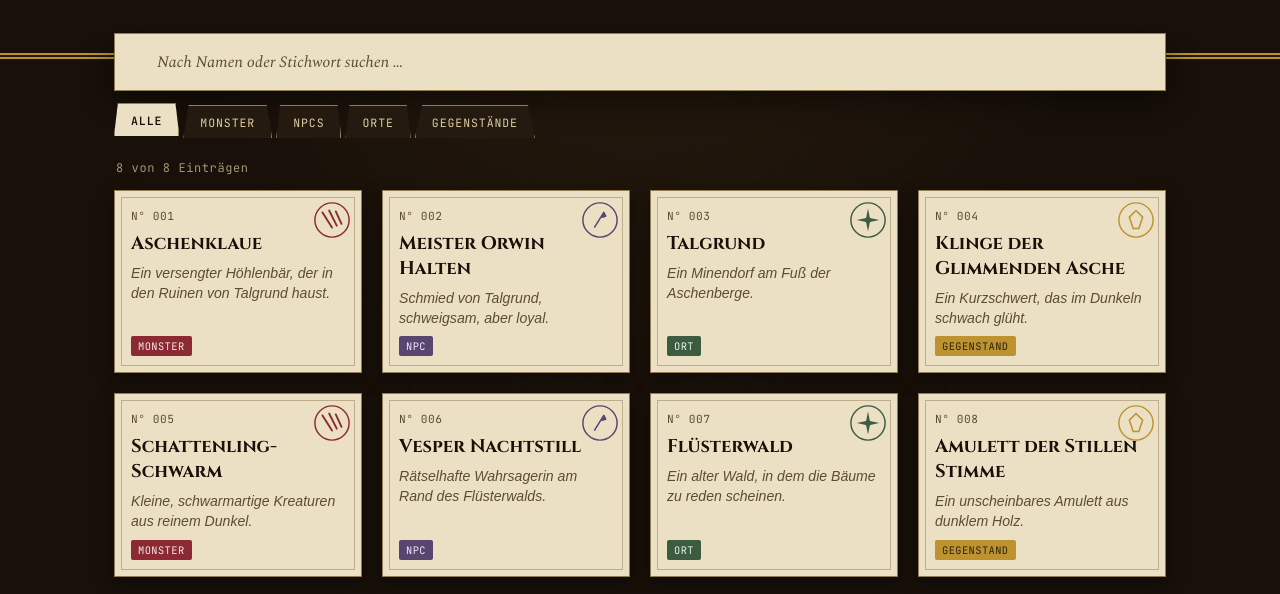
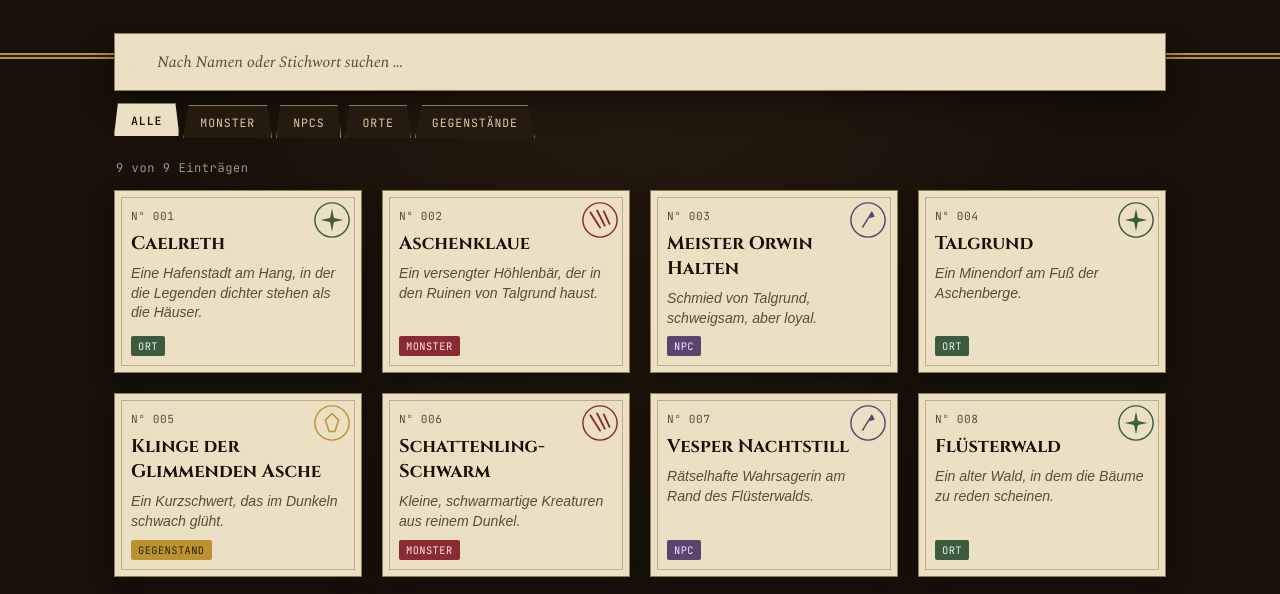
Before and after one commit to N0rthDragon/DND-Kompendium, a plain HTML site: page index.html in a window 1280 px wide. Shown: the part 204-798 px from the top of the page. Drawn offline with nearby package versions, Linux system fonts and the light colour scheme.

Commit message:
Add new entry for Caelreth with detailed description

```diff
--- a/index.html
+++ b/index.html
@@ -324,6 +324,22 @@ const CAMPAIGN_NAME = "Kompendium der Kampagne"; // <- eigenen Kampagnennamen ei
 document.getElementById('campaignTitle').textContent = CAMPAIGN_NAME;
 
 const ENTRIES = [
+   {
+    category:"ort",
+    name:"Caelreth",
+    tagline:"Eine Hafenstadt am Hang, in der die Legenden dichter stehen als die Häuser.",
+    region:"Abgelegene Insel", bekannt_fuer:"Fischfang, Bootsbau, Handel",
+    desc:[
+      "Caelreth ist eine kleine Hafenstadt auf einer abgelegenen Insel. Der Platz ist begrenzt, deshalb wächst die Stadt dicht am Hang des Gebirges entlang. Die Häuser stehen eng, viele auf Steinfundamenten direkt über dem Wasser.",
+      "Die Bewohner leben hauptsächlich vom Fischfang, vom Bootsbau und vom Handel mit vorbeiziehenden Schiffen. Wer hier aufwächst, kann segeln, bevor er richtig schreiben kann.",
+      "Trotz ihrer Größe wirkt die Stadt älter, als sie sein sollte. Zwischen Hafen und Berg halten sich hartnäckige Geschichten über das Meer, den Wald und den alten Glockenturm.",
+      "<strong>Zwillingsfels</strong> — Im Westen der Stadt liegt ein Strand, auf dem zwei Felsen nebeneinander stehen und zur richtigen Tageszeit einen herzförmigen Schatten werfen. Paare binden rote Bänder zwischen den beiden Felsen — hängen sie nach drei Tagen noch, sagt man, seien die beiden füreinander bestimmt.",
+      "<strong>Leuchtende Brücke</strong> — Gerüchten zufolge leuchtet es nachts bei Vollmond blau unter der Brücke im Osten der Insel. Wer sie zu dieser Zeit überquert, taucht angeblich erst Wochen später wieder auf — ohne zu wissen, was geschehen ist.",
+      "<strong>Der „warme“ Steinbruch</strong> — Im kleinen Hügelgebiet nahe der Stadt liegt ein alter, teilweise aufgegebener Steinbruch. Manche Steine fühlen sich selbst im Winter leicht warm an, und Bergarbeiter schwören, schon einmal ein dumpfes Pochen gehört zu haben.",
+      "<strong>Der Mann ohne Schatten</strong> — Alle paar Jahre erzählt jemand, am Hafen einen Mann gesehen zu haben, der bei Sonnenuntergang keinen Schatten wirft. Er kauft nichts, verkauft nichts, steht nur da und schaut aufs Meer. Am nächsten Tag ist er verschwunden.",
+      "<strong>Die Steintreppe im Gebirge</strong> — Oberhalb der Stadt führt eine alte, halb verfallene Steintreppe ins Gebirge. Niemand weiß, wer sie gebaut hat, und sie endet abrupt an einer Felswand. Wer sie ganz hochgeht, soll in derselben Nacht von einer Tür im Stein träumen — gefunden hat diese Tür bisher niemand."
+    ]
+  },
   {
     category:"monster",
     name:"Aschenklaue",
```
